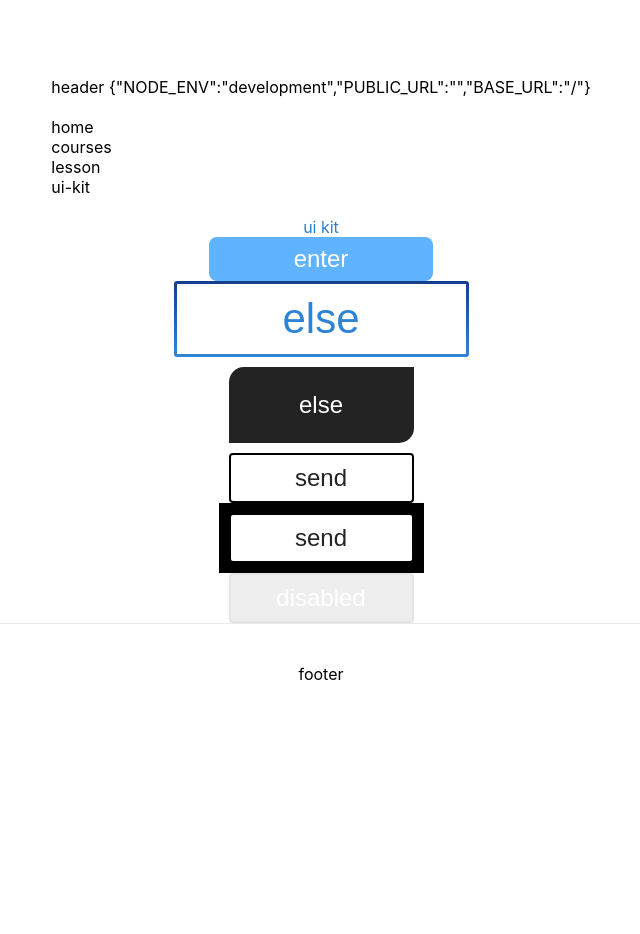
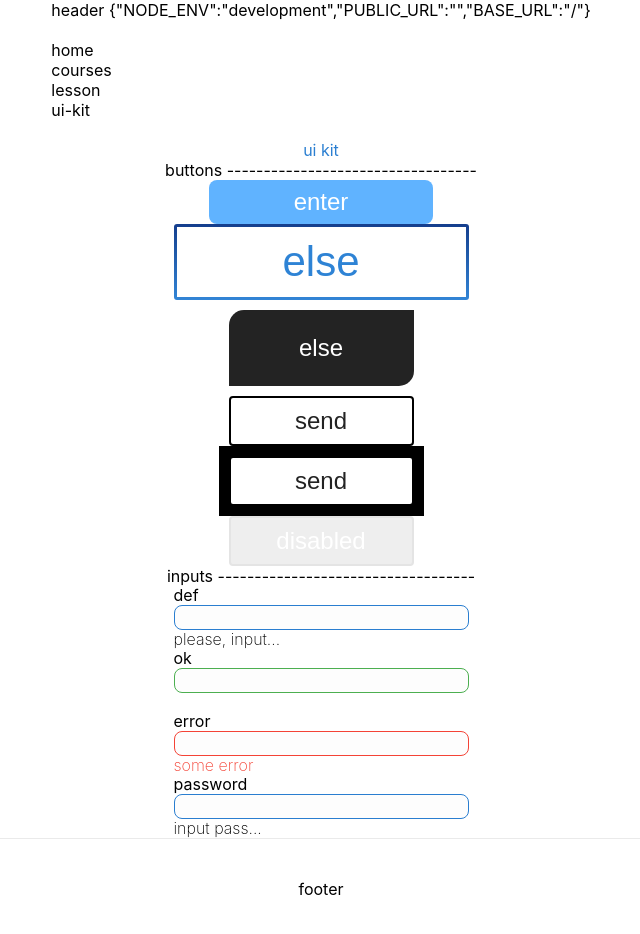
Before and after one commit to Winorbit/WEB_UI_2, a Next.js app: page /ui-kit in a window 1280 px wide. Shown: the top 934 px of the page, without its empty margins (319-959 px from the left). Before the commit the page ends 800 px from the top, so only its background shows below. Built offline with nearby package versions, Linux system fonts and the light colour scheme.

Commit message:
add ui-kit inputs

```diff
--- a/pages/ui-kit/index.tsx
+++ b/pages/ui-kit/index.tsx
@@ -1,11 +1,14 @@
 import {Page} from '../../ui-kit/page/Page'
 import s from './ui-kit.module.css'
 import Button from './button/Button'
+import Input from './input/Input'
 
 const UIKit = () => {
     return (
         <Page>
             <div className={s.test}>ui kit</div>
+
+            buttons ----------------------------------
             <Button type={'blue'}>enter</Button>
             <Button type={'whiteBlue'}>else</Button>
             <div style={{padding: 10}}>
@@ -16,6 +19,12 @@ const UIKit = () => {
                 <Button type={'white'}>send</Button>
             </div>
             <Button type={'white'} disabled>disabled</Button>
+
+            inputs -----------------------------------
+            <Input headText={'def'} bottomText={'please, input...'}/>
+            <Input headText={'ok'} status={'ok'}/>
+            <Input headText={'error'} bottomText={'some error'} status={'error'}/>
+            <Input headText={'password'} bottomText={'input pass...'} type={'password'}/>
         </Page>
     )
 }
--- /dev/null
+++ b/pages/ui-kit/input/Input.module.css
@@ -0,0 +1,56 @@
+.def {
+    width: 295px;
+    height: 25px;
+    padding-left: 10px;
+
+    border: 1px solid #2a7ed0;
+    border-radius: 8px;
+    outline: none;
+
+    background: #fdfdfd;
+    color: #2f2f2f;
+}
+
+.ok {
+    width: 295px;
+    height: 25px;
+    padding-left: 10px;
+
+    border: 1px solid #4CAF50;
+    border-radius: 8px;
+    outline: none;
+
+    background: #fdfdfd;
+    color: #2f2f2f;
+}
+
+.error {
+    width: 295px;
+    height: 25px;
+    padding-left: 10px;
+
+    border: 1px solid #f44336;
+    border-radius: 8px;
+    outline: none;
+
+    background: #fdfdfd;
+    color: #2f2f2f;
+}
+
+.headText {
+    font-size: 16px; /*def size*/ /*roboto*/
+    line-height: 19px;
+    /*font-weight: 300;*/
+    color: #000000;
+}
+
+.bottomText {
+    line-height: 19px;
+    font-weight: 200;
+}
+
+.errorBottomText {
+    line-height: 19px;
+    font-weight: 200;
+    color: #f44336;
+}
--- /dev/null
+++ b/pages/ui-kit/input/Input.tsx
@@ -0,0 +1,52 @@
+import React, {ChangeEvent, DetailedHTMLProps, InputHTMLAttributes} from 'react'
+import s from './Input.module.css'
+
+type DefInputPropsType = DetailedHTMLProps<InputHTMLAttributes<HTMLInputElement>, HTMLInputElement>
+
+type InputPropsType = Omit<DefInputPropsType, 'type'> & {
+    type?: 'password',
+    status?: 'ok' | 'error',
+    headText?: string,
+    bottomText?: string,
+    onChangeText?: (text: string) => void,
+}
+
+const Input: React.FC<InputPropsType> = (
+    {
+        className, children,
+        status, headText, bottomText, onChange,
+        onChangeText,
+        ...restProps
+    }
+) => {
+    const finalClassName = (
+        s[status || 'def']
+    ) + (
+        className
+            ? ' ' + className
+            : ''
+    )
+
+    const finalBottomTextClassName = status === 'error'
+        ? s.errorBottomText
+        : s.bottomText
+
+    const onChangeCallBack = (e: ChangeEvent<HTMLInputElement>) => {
+        onChange && onChange(e)
+        onChangeText && onChangeText(e.currentTarget.value)
+    }
+
+    return (
+        <div>
+            <div className={s.headText}>{headText || <br/>}</div>
+            <input
+                className={finalClassName}
+                onChange={onChangeCallBack}
+                {...restProps}
+            />
+            <div className={finalBottomTextClassName}>{bottomText || <br/>}</div>
+        </div>
+    )
+}
+
+export default Input
```
